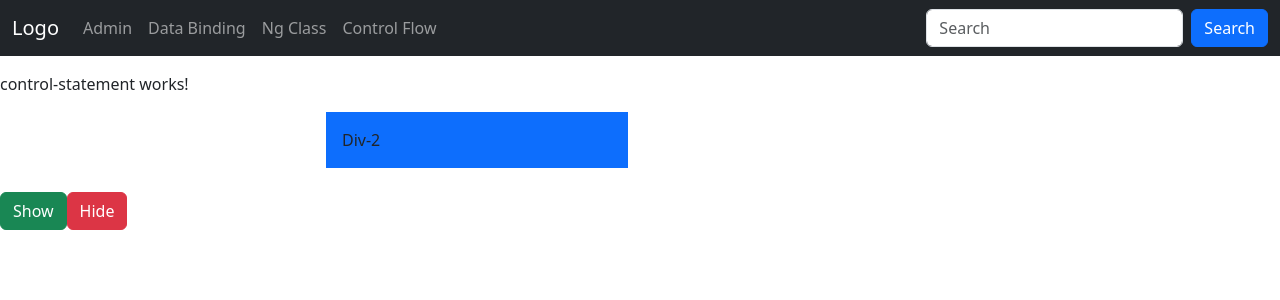
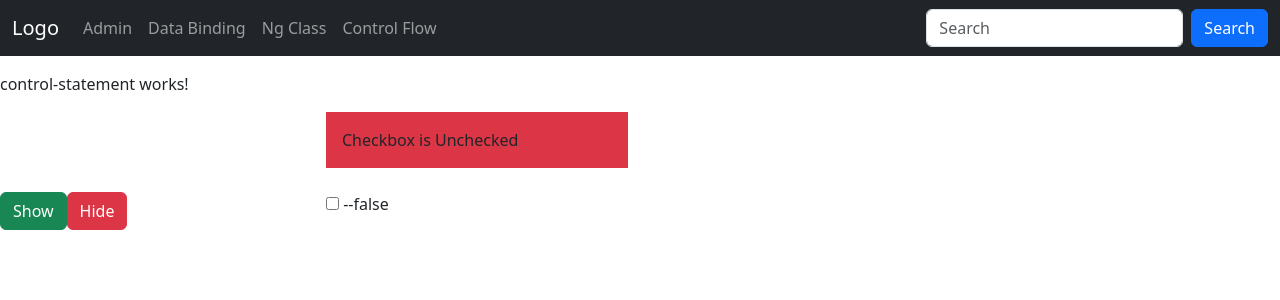
Before and after one commit to moh-faisal85/AngularJS, an Angular app in the folder Training.Angular19.Project/: page /control-faisal in a window 1280 px wide. Shown: the top 300 px of the page. Built offline with nearby package versions, Linux system fonts and the light colour scheme.

Commit message:
Part-6:Angular19-@if @else control flow statement implementation using checkbox

```diff
--- a/Training.Angular19.Project/src/app/components/control-statement/control-statement.component.html
+++ b/Training.Angular19.Project/src/app/components/control-statement/control-statement.component.html
@@ -7,13 +7,26 @@
         }
     </div>
     <div class="col-3">
-        <div class="bg-primary p-3">Div-2</div>
+        @if(isChecked == true)
+        {
+        <div class="bg-primary p-3">
+            Checkbox is Checked
+        </div>
+        }
+        @else
+        {
+        <div class="bg-danger p-3">
+            Checkbox is Unchecked
+        </div>
+        }
     </div>
-    <div class="row pt-4">
-        <div class="col-3">
-            <button class="btn btn-success" (click)="hideShowDiv1(true)">Show</button>
-            <button class="btn btn-danger" (click)="hideShowDiv1(false)">Hide</button>
-        </div>
+</div>
+<div class="row pt-4">
+    <div class="col-3">
+        <button class="btn btn-success" (click)="hideShowDiv1(true)">Show</button>
+        <button class="btn btn-danger" (click)="hideShowDiv1(false)">Hide</button>
     </div>
-
+    <div class="col-3">
+        <input type="checkbox" name="" id="" [(ngModel)]="isChecked" /> --{{isChecked}}
+    </div>
 </div>
--- a/Training.Angular19.Project/src/app/components/control-statement/control-statement.component.ts
+++ b/Training.Angular19.Project/src/app/components/control-statement/control-statement.component.ts
@@ -1,13 +1,16 @@
 import { Component } from '@angular/core';
+import { FormsModule } from '@angular/forms';
 
 @Component({
   selector: 'app-control-statement',
-  imports: [],
+  imports: [FormsModule],
   templateUrl: './control-statement.component.html',
   styleUrl: './control-statement.component.css'
 })
 export class ControlStatementComponent {
 div1Visible:boolean = false;
+isChecked:boolean = false;
+
 hideShowDiv1(isShow:boolean)
 {
 this.div1Visible=isShow;
```
Also changed, not shown: Training.Angular19.Project/src/assets/images/icon.png (added).
